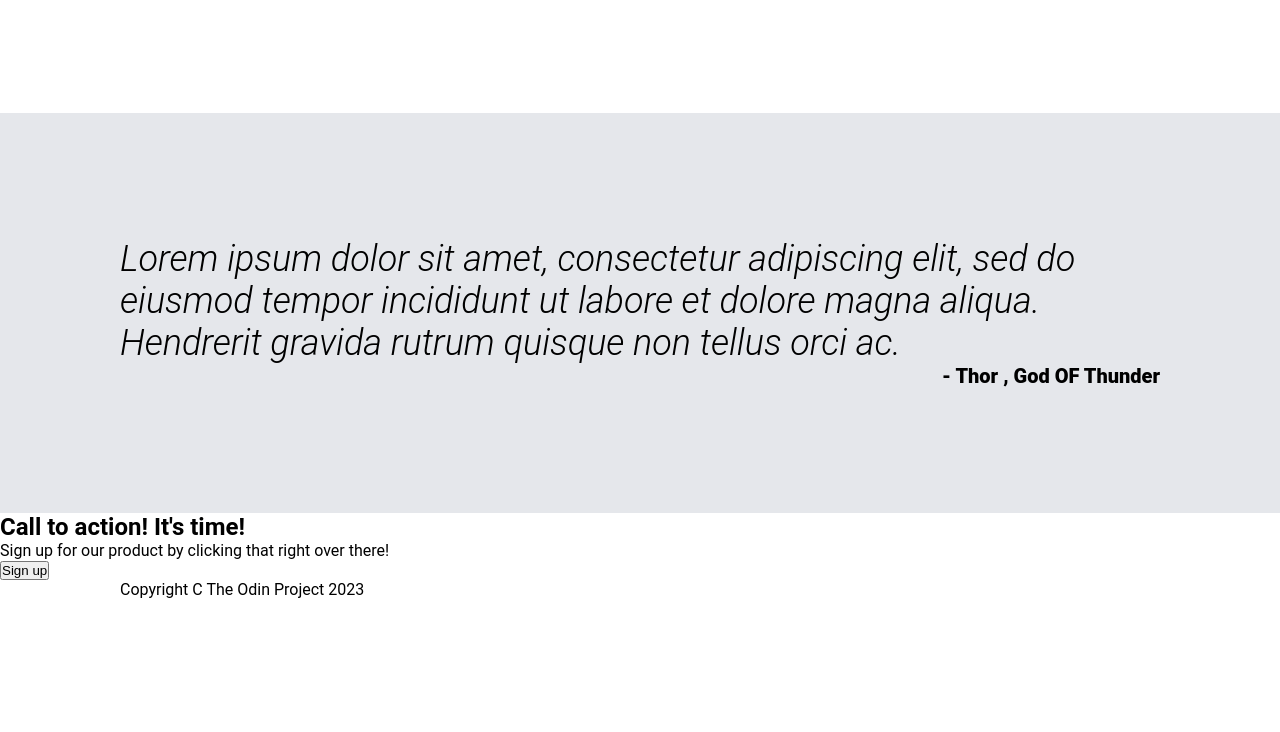
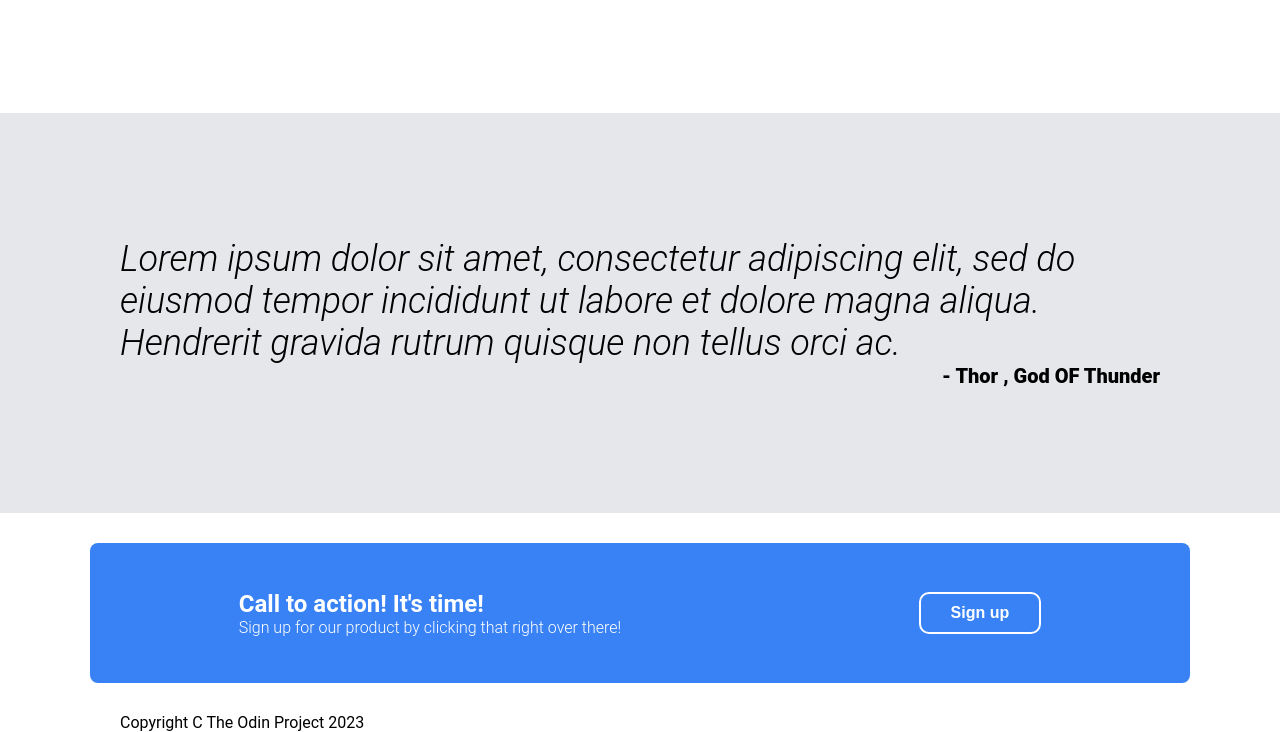
Before and after one commit to Aboooodeh/LandingPage, a plain HTML site: page index.html in a window 1280 px wide. Shown: the part 872-1604 px from the top of the page. Before the commit the page ends 1471 px from the top, so only its background shows below. Drawn offline with Linux system fonts and the light colour scheme.

Commit message:
Added styling
styled signup section

```diff
--- a/index.html
+++ b/index.html
@@ -69,11 +69,13 @@
       </div>
     </section>
     <section class="signup">
-      <div>
-        <h2>Call to action! It's time!</h2>
-        <p>Sign up for our product by clicking that right over there!</p>
+      <div class="container">
+        <div>
+          <h2>Call to action! It's time!</h2>
+          <p>Sign up for our product by clicking that right over there!</p>
+        </div>
+        <button>Sign up</button>
       </div>
-      <button>Sign up</button>
     </section>
 
     <footer class="footer">
--- a/style.css
+++ b/style.css
@@ -139,3 +139,41 @@ ul {
   font-weight: 900;
   text-align: end;
 }
+.signup {
+  height: 200px;
+  display: flex;
+  justify-content: center;
+  align-items: center;
+}
+.signup .container {
+  display: flex;
+  flex: 1;
+  justify-content: space-around;
+  align-items: center;
+  height: 50px;
+  background-color: #3882f6;
+  padding: 70px 0px;
+  border-radius: 8px;
+}
+
+.signup h2,
+.signup p,
+.signup button {
+  color: white;
+}
+
+.signup button {
+  background-color: #3882f6;
+  border: solid 2px white;
+  padding: 10px 30px;
+  color: white;
+  border-radius: 10px;
+  font-weight: bold;
+  font-size: 16px;
+  box-shadow: 0;
+  margin: 15px 0px;
+}
+
+.signup p {
+  font-weight: 300;
+}
```
